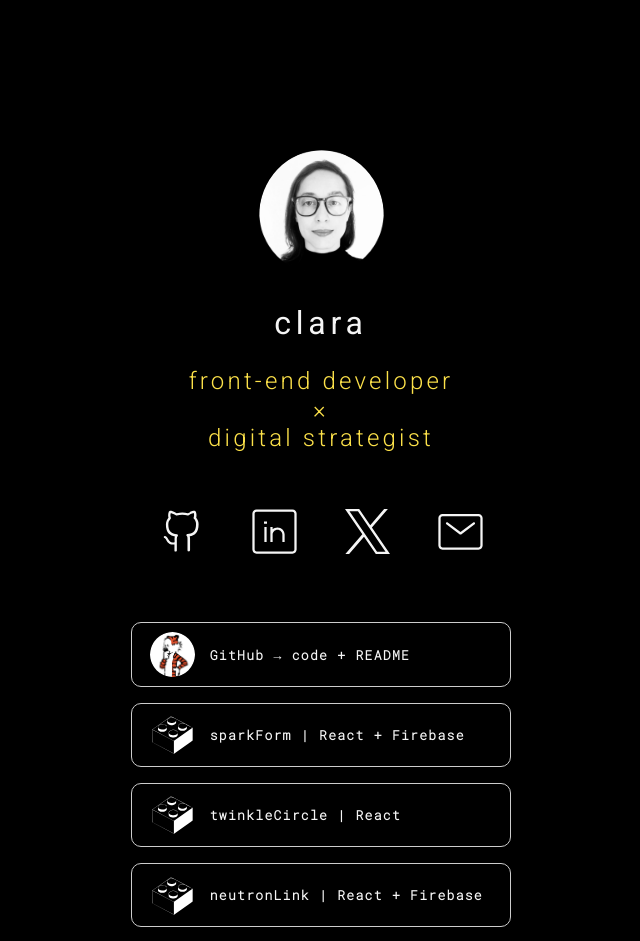
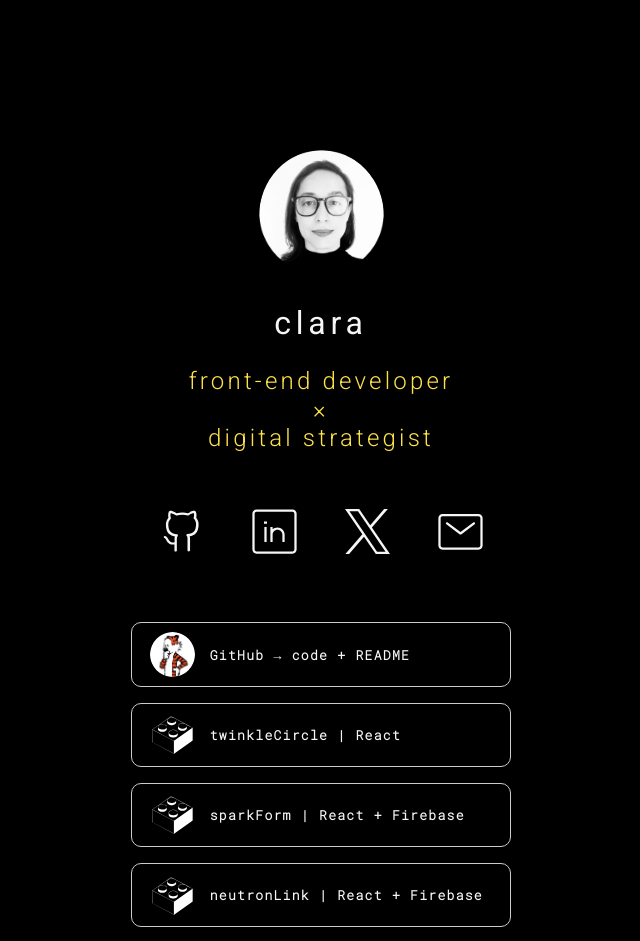
Before and after one commit to clasei/clara, a React (Create React App) app: page / in a window 1280 px wide. Shown: the top 941 px of the page, without its empty margins (319-959 px from the left). Built offline with nearby package versions, Linux system fonts and the light colour scheme.

Commit message:
projects reordered

```diff
--- a/src/components/ProjectLinks/ProjectLinks.js
+++ b/src/components/ProjectLinks/ProjectLinks.js
@@ -13,13 +13,13 @@ const projects = [
         image: Hobbes
     },
     {
-        name: "sparkForm | React + Firebase",
-        link: "https://spark-form-7.web.app",
+        name: "twinkleCircle | React",
+        link: "https://clasei.github.io/twinkle-circle",
         image: projectLogo
     },
     {
-        name: "twinkleCircle | React",
-        link: "https://clasei.github.io/twinkle-circle",
+        name: "sparkForm | React + Firebase",
+        link: "https://spark-form-7.web.app",
         image: projectLogo
     },
     {
```
